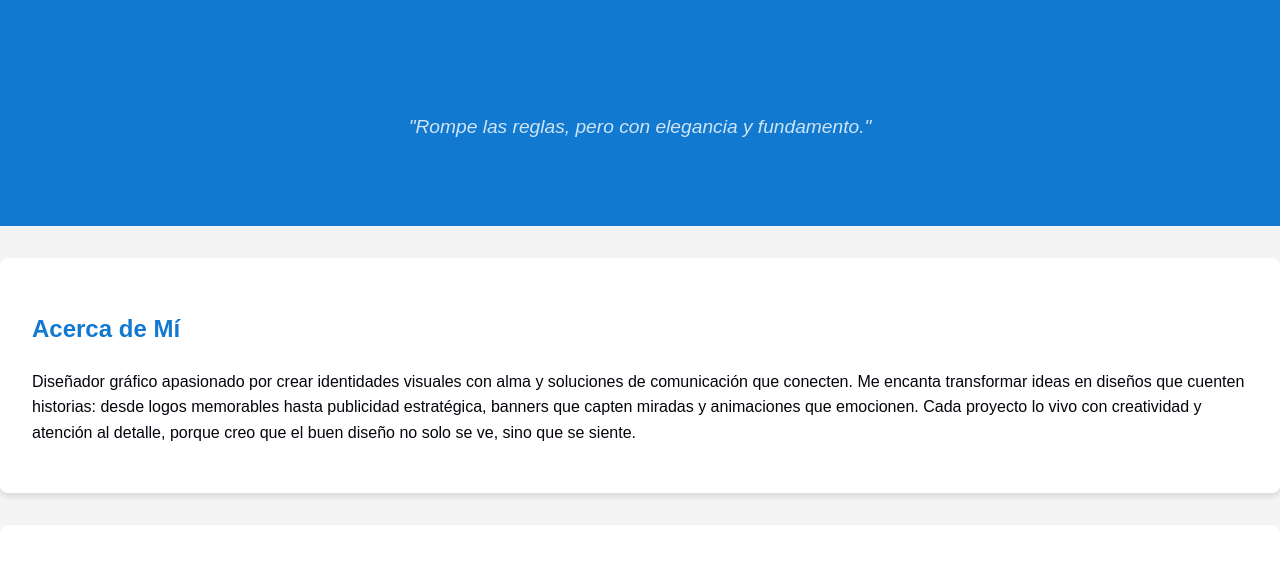
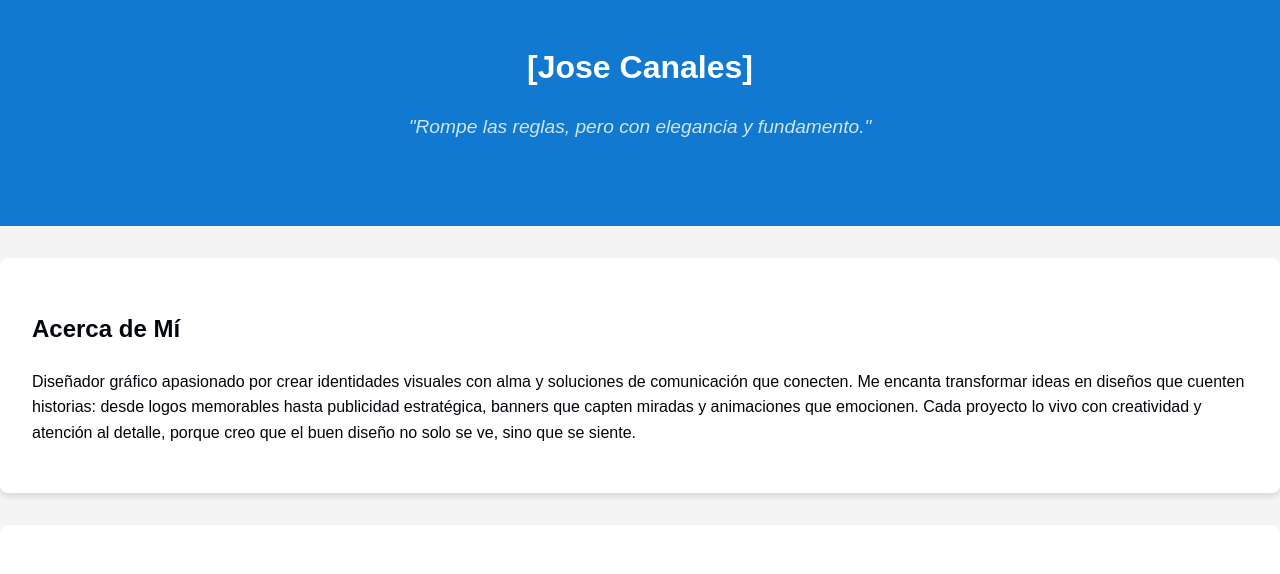
Before and after one commit to cristianmendes1995cm-dev/Laboratorio-II, a plain HTML site: page index.html in a window 1280 px wide. Shown: the part 225-799 px from the top of the page. Drawn offline with Linux system fonts and the light colour scheme.

Commit message:
Update style.css

```diff
--- a/style.css
+++ b/style.css
@@ -23,7 +23,7 @@ body {
 }
 
 h1, h2 {
-    color: var(--primary-color);
+    color: var(-secondary-color);
 }
 
 /* Sección de cabecera (Hero) */
@@ -191,4 +191,5 @@ button[type="submit"]:hover {
     .gallery {
         grid-template-columns: 1fr;
     }
+
 }
```
